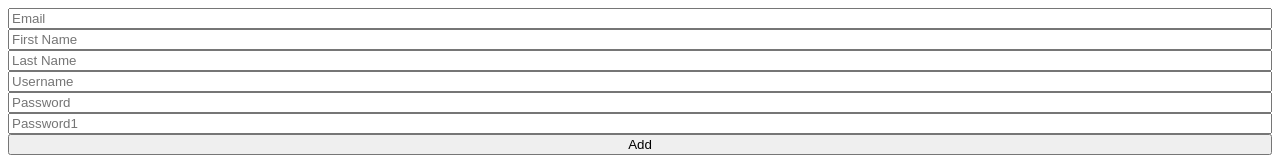
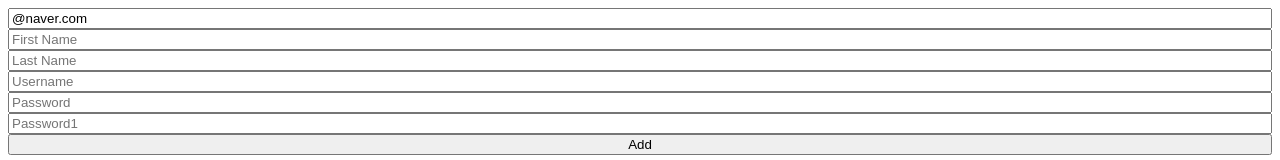
Before and after one commit to yoojh9/react-master, a React (Create React App) app in the folder todo-app/: page / in a window 1280 px wide. Shown: the top 160 px of the page. Built offline with nearby package versions, Linux system fonts and the light colour scheme.

Commit message:
error 처리

```diff
--- a/todo-app/src/TodoList.tsx
+++ b/todo-app/src/TodoList.tsx
@@ -24,22 +24,48 @@ function ToDoList() {
 }
 */
 
+interface IForm {
+    email: string
+    firstName: string
+    lastName: string
+    userName: string
+    password: string
+    password1: string
+}
+
 function ToDoList() {
-    const { register, watch, handleSubmit, formState } = useForm();
+    const { register, watch, handleSubmit, formState: { errors } } = useForm<IForm>({
+        defaultValues: {
+            email: "@naver.com"
+        }
+    });
     const onValid = (data: any) => {
         console.log(data);
     }
-    console.log(register('toDo')); // { name: 'toDo', onChange: ƒ, onBlur: ƒ, ref: ƒ}
+    console.log(register('email')); // { name: 'toDo', onChange: ƒ, onBlur: ƒ, ref: ƒ}
     console.log(watch());
-    console.error(formState.errors);
+    // console.error(formState.errors)
+    console.error(errors);
     return <div>
         <form style={{ display: "flex", flexDirection: "column" }} onSubmit={handleSubmit(onValid)}>
-            <input {...register("email", { required: true })} placeholder="Email"></input>
-            <input {...register("firttName", { required: true })} placeholder="First Name"></input>
-            <input {...register("last Name", { required: true })} placeholder="Last Name"></input>
-            <input {...register("username", { required: true, minLength: 10 })} placeholder="Username"></input>
-            <input {...register("Password", { required: "Password is Required", minLength: { value: 5, message: "Your password is too short" } })} placeholder="Password"></input>
-            <input {...register("Password1", { required: true, minLength: 5 })} placeholder="Password1"></input>
+            <input {...register("email", {
+                required: "Email is required",
+                pattern: {
+                    value: /^[A-Za-z0-9._%+-]+@naver.com$/,
+                    message: "Only naver.com emails allowed"
+                },
+            })} placeholder="Email"></input>
+            <span> {errors?.email?.message} </span>
+            <input {...register("firstName", { required: "write here" })} placeholder="First Name"></input>
+            <span> {errors?.firstName?.message} </span>
+            <input {...register("lastName", { required: "write here" })} placeholder="Last Name"></input>
+            <span> {errors?.lastName?.message} </span>
+            <input {...register("userName", { required: "write here", minLength: 10 })} placeholder="Username"></input>
+            <span> {errors?.userName?.message} </span>
+            <input {...register("password", { required: "Password is Required", minLength: { value: 5, message: "Your password is too short" } })} placeholder="Password"></input>
+            <span> {errors?.password?.message} </span>
+            <input {...register("password1", { required: "write here", minLength: 5 })} placeholder="Password1"></input>
+            <span> {errors?.password1?.message} </span>
             <button>Add</button>
         </form>
     </div>;
```
Also changed, not shown: 1 other file (tests, documents, lock files or other folders).
